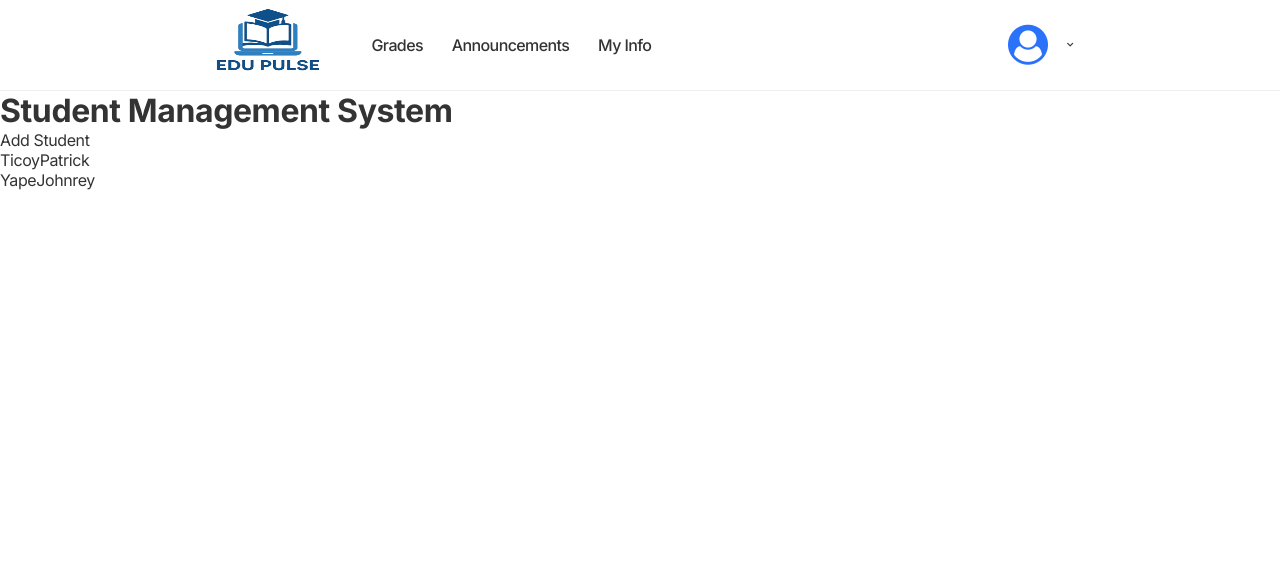
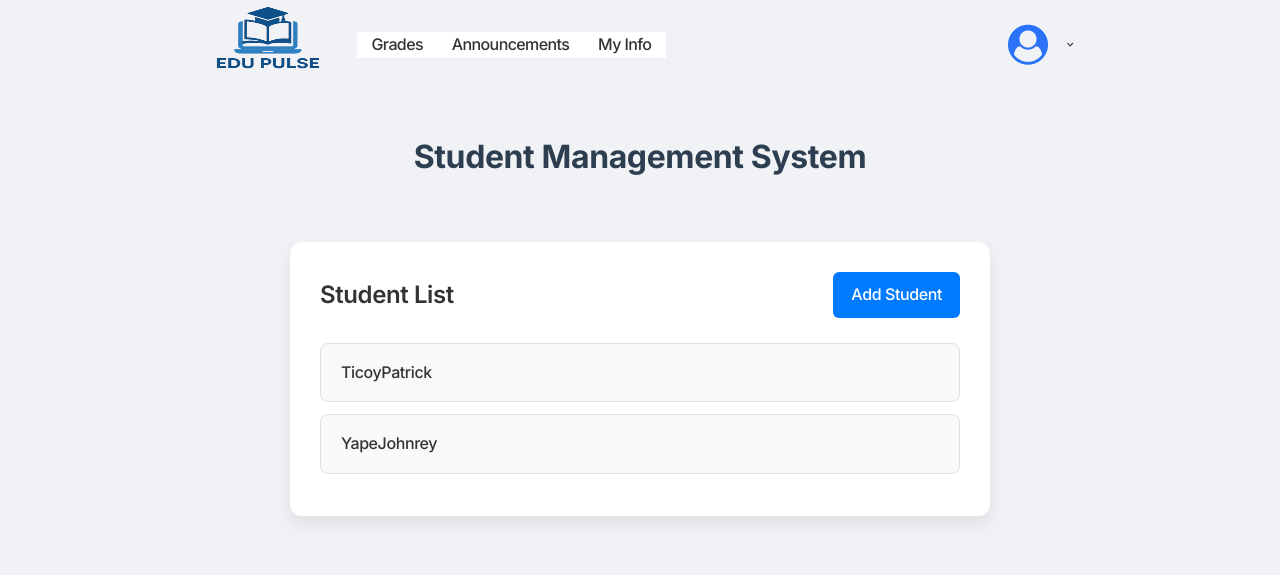
Before and after one commit to Darkembasy/StudentManagement, a Django app: page / in a window 1280 px wide. Shown: the top 575 px of the page. Run offline with Django 5.2, Linux system fonts and the light colour scheme; data comes from the database, SQL or seed files in the repository.

Commit message:
Adding Css in studentList and Basehtml

```diff
--- a/StudentManagementSystem/app/templates/app/base.html
+++ b/StudentManagementSystem/app/templates/app/base.html
@@ -9,6 +9,29 @@
             />
         <link rel="stylesheet" href="https://cdnjs.cloudflare.com/ajax/libs/font-awesome/4.7.0/css/font-awesome.min.css">
         <link rel="stylesheet" href="{% static 'css/navbar.css' %}" />
+<style>
+    * {
+        margin: 0;
+        padding: 0;
+        box-sizing: border-box;
+    }
+
+    body {
+        font-family: 'Segoe UI', Tahoma, Geneva, Verdana, sans-serif;
+        background-color: #f5f6fa;
+        color: #333;
+        line-height: 1.6;
+    }
+
+    h1 {
+        text-align: center;
+        margin: 40px 0 20px;
+        font-size: 32px;
+        color: #2c3e50;
+    }
+</style>
+
+</head>
 <body>
 <div>
     {% include "app/navbar.html" %}
--- a/StudentManagementSystem/app/templates/app/student_list.html
+++ b/StudentManagementSystem/app/templates/app/student_list.html
@@ -1,6 +1,108 @@
 {% extends 'app/base.html' %}
 {% block content %}
-<a href="{% url 'student_create' %}">Add Student</a>
+
+<style>
+    body {
+        font-family: 'Segoe UI', Tahoma, Geneva, Verdana, sans-serif;
+        background-color: #f0f2f5;
+        margin: 0;
+        padding: 0;
+    }
+
+    .student-container {
+        max-width: 700px;
+        margin: 60px auto;
+        padding: 30px;
+        background-color: #ffffff;
+        border-radius: 12px;
+        box-shadow: 0 8px 20px rgba(0, 0, 0, 0.08);
+    }
+
+    .student-header {
+        display: flex;
+        justify-content: space-between;
+        align-items: center;
+        margin-bottom: 25px;
+    }
+
+    .student-header h2 {
+        font-size: 24px;
+        font-weight: 600;
+        margin: 0;
+        color: #333;
+    }
+
+    .add-link {
+        background-color: #007bff;
+        color: #fff;
+        padding: 10px 18px;
+        border-radius: 6px;
+        text-decoration: none;
+        font-weight: 500;
+        transition: background-color 0.3s ease;
+    }
+
+    .add-link:hover {
+        background-color: #0056b3;
+    }
+
+    .list-group {
+        list-style: none;
+        padding: 0;
+        margin: 0;
+    }
+
+    .list-group-item {
+        background-color: #f9f9f9;
+        border: 1px solid #e0e0e0;
+        padding: 16px 20px;
+        border-radius: 8px;
+        margin-bottom: 12px;
+        transition: transform 0.2s ease, box-shadow 0.2s ease;
+    }
+
+    .list-group-item:hover {
+        transform: translateY(-2px);
+        box-shadow: 0 4px 12px rgba(0, 0, 0, 0.08);
+    }
+
+    .list-group-item a {
+        color: #333;
+        font-size: 16px;
+        font-weight: 500;
+        text-decoration: none;
+    }
+
+    .list-group-item a:hover {
+        color: #007bff;
+        text-decoration: underline;
+    }
+
+    @media (max-width: 600px) {
+        .student-container {
+            padding: 20px;
+        }
+
+        .student-header h2 {
+            font-size: 20px;
+        }
+
+        .add-link {
+            padding: 8px 14px;
+            font-size: 14px;
+        }
+
+        .list-group-item {
+            padding: 14px 16px;
+        }
+    }
+</style>
+<div class="student-container">
+    <div class="student-header">
+        <h2>Student List</h2>
+        <a href="{% url 'student_create' %}" class="add-link">Add Student</a>
+    </div>
+
     <ul class="list-group">
         {% for student in object_list %}
             <li class="list-group-item">
@@ -10,4 +112,5 @@
             <li class="list-group-item">No students available.</li>
         {% endfor %}
     </ul>
+</div>
 {% endblock %}
```
Lines whose indentation alone changed are shown as unchanged.
